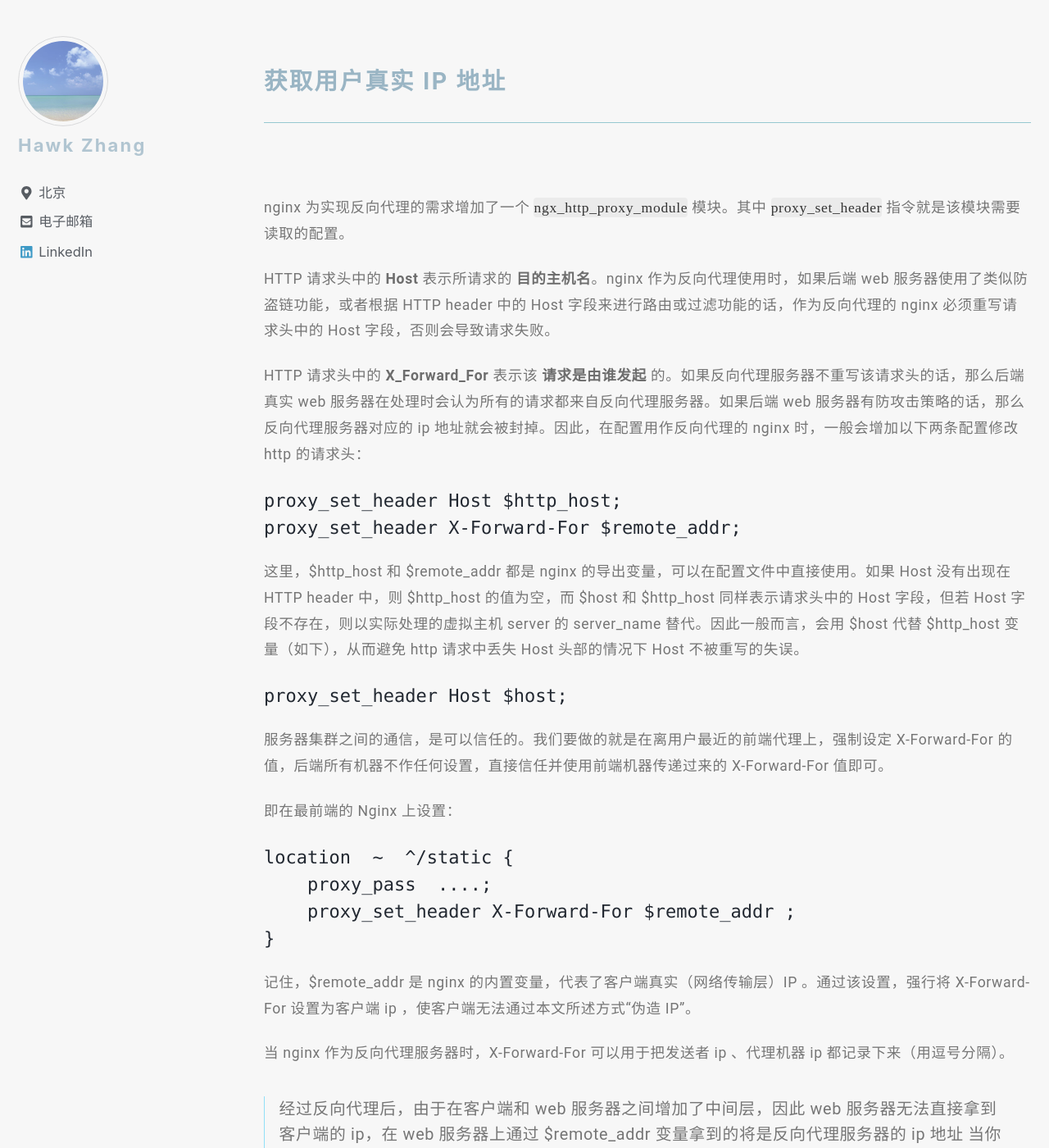
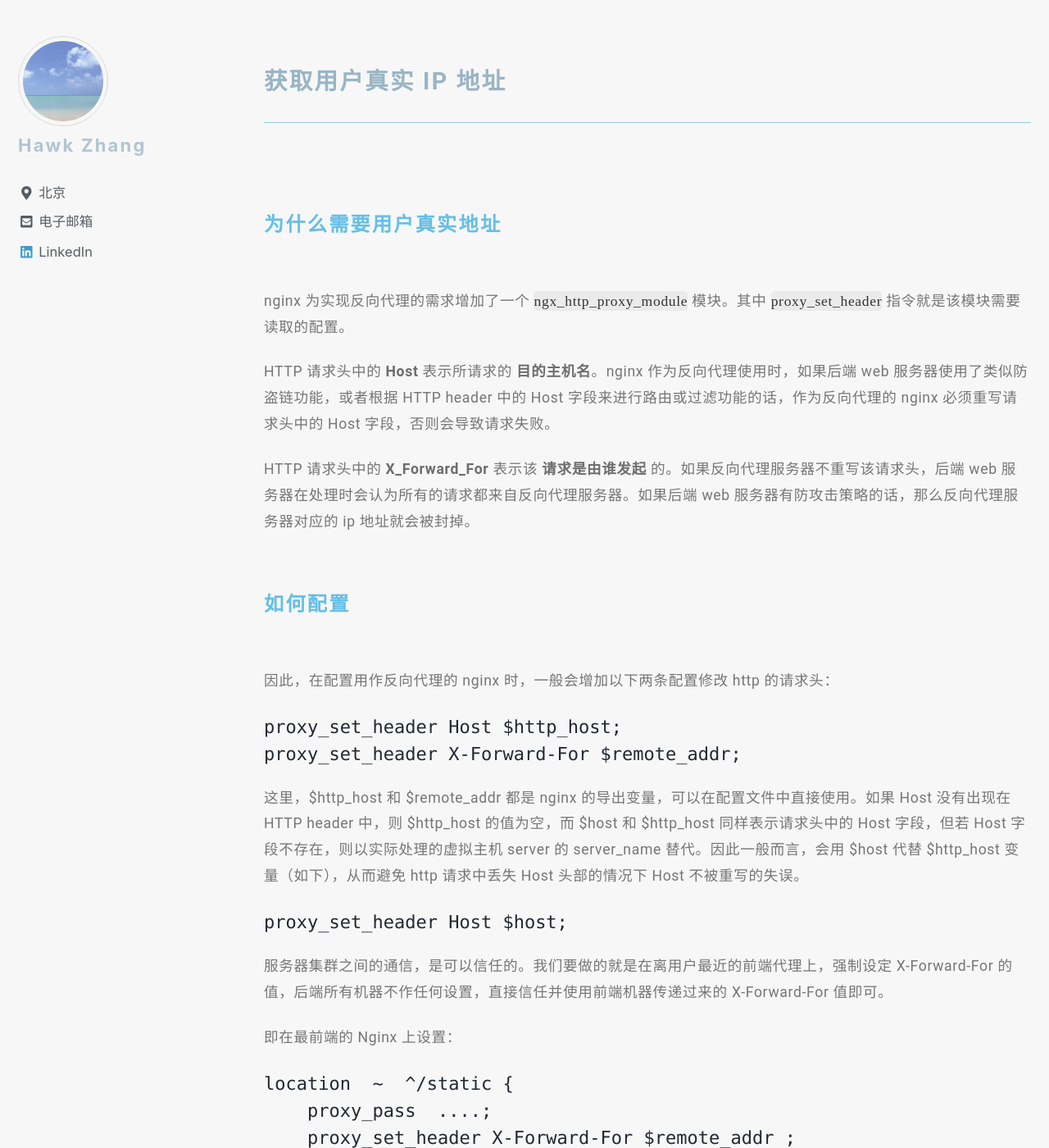
Before and after one commit to narru888/linotes_note, a Jekyll site: the page built from _posts/server/nginx/2016-01-03-common.conf.md, in a window 1280 px wide and 1400 px high, scrolled down 776 px. Shown: the whole window at 82% size. Built offline with Jekyll 4.4.1, drawn with Linux system fonts in a browser that asks for light colours; nearby versions of some CDN libraries; a script that is not in the unit is left out.

Commit message:
update on 2018-08-07 15:00:01 CST

````diff
--- a/_posts/server/nginx/2016-01-03-common.conf.md
+++ b/_posts/server/nginx/2016-01-03-common.conf.md
@@ -18,11 +18,21 @@ header:
 
 ### 获取用户真实 IP  地址
 
+
+
+#### 为什么需要用户真实地址
+
 nginx 为实现反向代理的需求增加了一个 `ngx_http_proxy_module` 模块。其中 `proxy_set_header` 指令就是该模块需要读取的配置。
 
 HTTP 请求头中的 **Host** 表示所请求的 **目的主机名**。nginx 作为反向代理使用时，如果后端 web 服务器使用了类似防盗链功能，或者根据 HTTP header 中的 Host 字段来进行路由或过滤功能的话，作为反向代理的 nginx 必须重写请求头中的 Host 字段，否则会导致请求失败。
 
-HTTP 请求头中的 **X_Forward_For** 表示该 **请求是由谁发起** 的。如果反向代理服务器不重写该请求头的话，那么后端真实 web 服务器在处理时会认为所有的请求都来自反向代理服务器。如果后端 web 服务器有防攻击策略的话，那么反向代理服务器对应的 ip 地址就会被封掉。因此，在配置用作反向代理的 nginx 时，一般会增加以下两条配置修改 http 的请求头：
+HTTP 请求头中的 **X_Forward_For** 表示该 **请求是由谁发起** 的。如果反向代理服务器不重写该请求头，后端 web 服务器在处理时会认为所有的请求都来自反向代理服务器。如果后端 web 服务器有防攻击策略的话，那么反向代理服务器对应的 ip 地址就会被封掉。
+
+
+
+#### 如何配置
+
+因此，在配置用作反向代理的 nginx 时，一般会增加以下两条配置修改 http 的请求头：
 
 ```hljs
 proxy_set_header Host $http_host;
````
Also changed, not shown: 1 other file.
